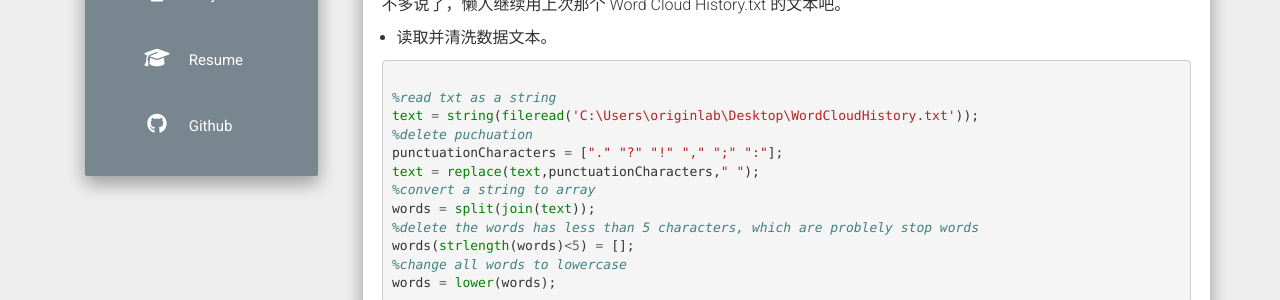
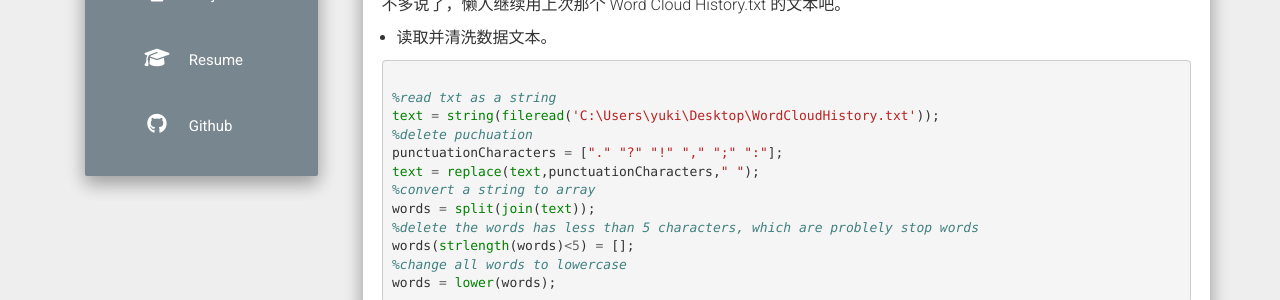
Before and after one commit to wuyuki/wuyuki.github.io, a Jekyll site: the page built from _posts/2019-03-11-word-cloud-4.md, in a window 1280 px wide and 900 px high, scrolled down 304 px. Shown: the part 152-452 px from the top of the window. Built offline with Jekyll 4.4.1, drawn with Linux system fonts in a browser that asks for light colours; nearby versions of some CDN libraries; comment, search, counter and statistics services are not loaded.

Commit message:
//edit 2019-03-11-word-cloud-4

```diff
--- a/_posts/2019-03-11-word-cloud-4.md
+++ b/_posts/2019-03-11-word-cloud-4.md
@@ -21,7 +21,7 @@ Matlab R2018b 已经提供 [wordcloud](https://www.mathworks.com/help/matlab/ref
 * 读取并清洗数据文本。
 {% highlight matlab %}
 %read txt as a string
-text = string(fileread('C:\Users\originlab\Desktop\WordCloudHistory.txt'));
+text = string(fileread('C:\Users\yuki\Desktop\WordCloudHistory.txt'));
 %delete puchuation
 punctuationCharacters = ["." "?" "!" "," ";" ":"];
 text = replace(text,punctuationCharacters," ");
@@ -60,10 +60,11 @@ title("Word Cloud History")
 [download here](\assets\2019-03-11-word-cloud-4\WordCloudMatlab.zip)
 
 ### Choose Tool to Create Word Cloud
+<hr/>
 
-| Tool | Easy Use(Personal Feeling) | Free Tool |Need Scripts|
+|  Tool  |  Easy Use(Personal Feeling)  |  Free Tool  |  Need Scripts  |
 | :------ | :------ | :------: | :------: |
-| Python | Not difficult, it has a clear document | Yes | Yes |
-| JavaScript | Difficult, it has to write own functions to extract the text array | Yes | Yes |
-| R | Not difficult, it has powful text mining library | Yes | Yes |
-| Matlab | Easy, interactive interface could be used if you don't want to write script| No | Optional |
+| Python | Not difficult, it has a clear document   | Yes | Yes |
+| JavaScript   | Difficult, it has to write own functions to extract the text array   | Yes | Yes |
+| R   | Not difficult, it has powful text mining library   | Yes | Yes |
+| Matlab   | Easy, interactive interface could be used if you don't want to write script  | No | Optional |
```
